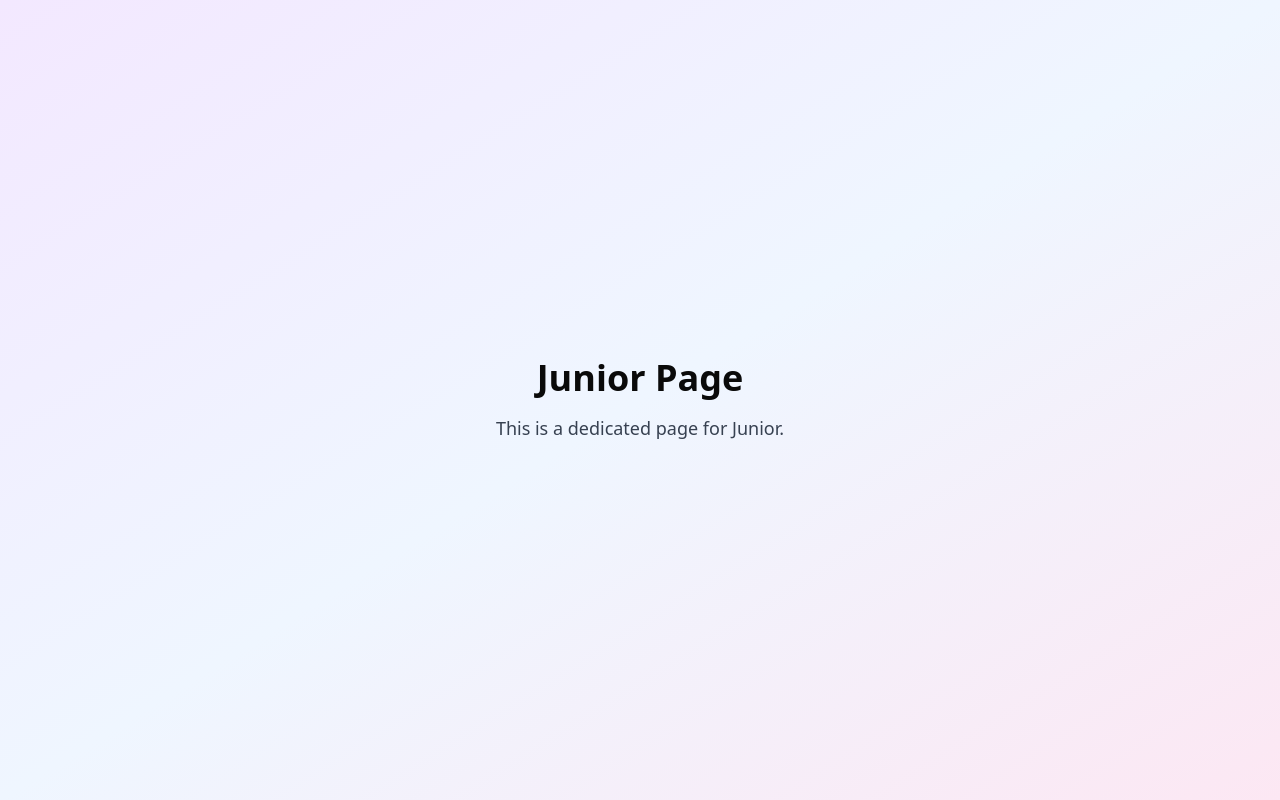
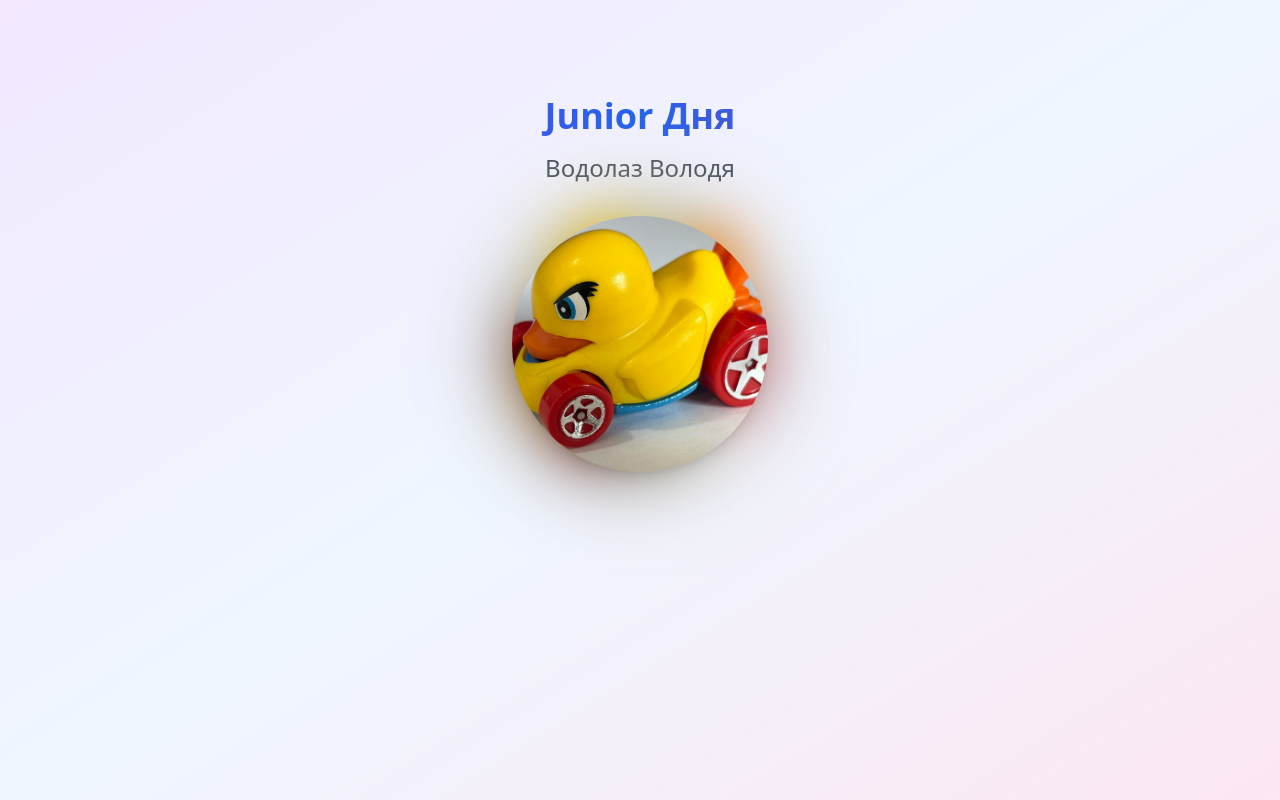
Before and after one commit to v-gulevich/b6-2025, a Next.js app: page /junior-of-the-day in a window 1280 px wide. Built offline with nearby package versions, Linux system fonts and the light colour scheme.

Commit message:
Add member data structure and display members in grid layout; enhance plan page with structured timetable

```diff
--- a/app/junior-of-the-day/page.tsx
+++ b/app/junior-of-the-day/page.tsx
@@ -1,8 +1,45 @@
+import Image from 'next/image';
+
+const todayJunior = {
+  name: "Водолаз Володя",
+  image: "/duck.webp",
+};
+
 export default function JuniorPage() {
   return (
-    <div className="flex flex-col items-center justify-center min-h-screen bg-gradient-to-br from-purple-100 via-blue-50 to-pink-100">
-      <h1 className="text-4xl font-bold mb-4">Junior Page</h1>
-      <p className="text-lg text-gray-700">This is a dedicated page for Junior.</p>
+    <div className="text-center pt-24 z-20 min-h-screen bg-gradient-to-br from-purple-100 via-blue-50 to-pink-100">
+      <h1 className="text-4xl md:text-6xs font-bold bg-gradient-to-r from-purple-600 via-blue-600 to-pink-600 bg-clip-text text-transparent">
+        Junior Дня
+      </h1>
+      <p className="mt-4 text-2xl text-gray-600 max-w-2xl mx-auto">{todayJunior.name}</p>
+      <div className="mt-8 relative flex justify-center items-center">
+        {/* Image-based glow effect */}
+        <div className="absolute scale-110">
+          <Image
+            src={todayJunior.image}
+            alt=""
+            className="w-64 h-64 rounded-full blur-2xl opacity-70"
+            width={256}
+            height={256}
+          />
+        </div>
+        <div className="absolute scale-105">
+          <Image
+            src={todayJunior.image}
+            alt=""
+            className="w-64 h-64 rounded-full blur-xl opacity-80"
+            width={256}
+            height={256}
+          />
+        </div>
+        <Image
+          src={todayJunior.image}
+          alt={todayJunior.name}
+          className="relative w-64 h-64 mx-auto shadow-lg object-cover rounded-full hover:scale-105 transition-transform duration-500"
+          width={256}
+          height={256}
+        />
+      </div>
     </div>
   );
 }
--- a/app/members/page.tsx
+++ b/app/members/page.tsx
@@ -1,8 +1,80 @@
+interface Member{
+  name: string;
+  room: string;
+  imageURI: string;
+}
+
+const members: Member[] = [
+  {
+    name: "Владислав Гулевич",
+    room: "301Б",
+    imageURI: "duck.webp",
+  },
+  {
+    name: "Алексей Жуковский",
+    room: "301Б",
+    imageURI: "duck.webp",
+  },
+  {
+    name: "Артём Сазановец",
+    room: "301А",
+    imageURI: "duck.webp",
+  },
+  {
+    name: "Ярослав Граховский",
+    room: "301А",
+    imageURI: "duck.webp",
+  },
+  {
+    name: "Даниил Пранович",
+    room: "302Б",
+    imageURI: "duck.webp",
+  },
+  {
+    name: "Алексей Праухин",
+    room: "302Б",
+    imageURI: "duck.webp",
+  },
+  {
+    name: "Сергей Полубок",
+    room: "302А",
+    imageURI: "duck.webp",
+  },
+  {
+    name: "Антон Зеленуха",
+    room: "302А",
+    imageURI: "duck.webp",
+  },
+  {
+    name: "Владимир Ардашев",
+    room: "303А",
+    imageURI: "duck.webp",
+  },
+  {
+    name: "Владимир Столяров",
+    room: "303А",
+    imageURI: "duck.webp",
+  },
+];
+
 export default function MembersPage() {
   return (
     <div className="flex flex-col items-center justify-center min-h-screen bg-gradient-to-br from-purple-100 via-blue-50 to-pink-100">
       <h1 className="text-4xl font-bold mb-4">Members Page</h1>
-      <p className="text-lg text-gray-700">This is a dedicated page for Members.</p>
+      <p className="text-lg text-gray-700 mb-8">This is a dedicated page for Members.</p>
+      <div className="grid grid-cols-1 sm:grid-cols-2 md:grid-cols-3 gap-6 w-full max-w-4xl">
+        {members.map((member, idx) => (
+          <div key={idx} className="flex flex-col items-center bg-white rounded-xl shadow-md p-6">
+            <img
+              src={member.imageURI}
+              alt={member.name}
+              className="w-24 h-24 rounded-full mb-4 object-cover border-2 border-purple-200"
+            />
+            <div className="text-xl font-semibold mb-1">{member.name}</div>
+            <div className="text-gray-500">Room: {member.room}</div>
+          </div>
+        ))}
+      </div>
     </div>
   );
 }
--- a/app/new-gen/page.tsx
+++ b/app/new-gen/page.tsx
@@ -1,8 +1,7 @@
 export default function NewGenPage() {
   return (
-    <div className="flex flex-col items-center justify-center min-h-screen bg-gradient-to-br from-purple-100 via-blue-50 to-pink-100">
-      <h1 className="text-4xl font-bold mb-4">New Gen Page</h1>
-      <p className="text-lg text-gray-700">This is a dedicated page for New Gen.</p>
+    <div className="flex items-center justify-center min-h-screen bg-black">
+      <span className="text-[85vw] text-white font-bold">?</span>
     </div>
   );
 }
--- a/app/plan-check/page.tsx
+++ b/app/plan-check/page.tsx
@@ -1,8 +1,34 @@
+// План дня как массив объектов
+const plan = {
+  todayDate: '🌸 11.06.2025 🌸',
+  dayNumber: 'день 7',
+  timeTable: [
+    { time: '7:30', event: 'доброе утречко' },
+    { time: '8:00', event: 'вкусно завтракаем' },
+    { time: '8:35', event: 'стоим в холле 1го, идем в УЛК' },
+    { time: '9:00', event: 'жестко учимся' },
+    { time: '12:45', event: 'ждем тимлида и возвращаемся домой' },
+    { time: '13:30', event: 'что-то типо обеда' },
+    { time: '14:00', event: 'План-часик 😎' },
+    { time: '15:00', event: 'Стратагема «Ура, каникулы!»' },
+    { time: '16:00', event: 'Образовательная программа в актовом' },
+    { time: '17:00', event: 'оформляем профильное+спортик' },
+    { time: '18:30', event: 'Ужин' },
+    { time: '19:00', event: 'лекторий в актовом' },
+    { time: '21:00', event: '2ой ужин' },
+    { time: '21:30', event: 'вечерний разговор' },
+    { time: '22:00', event: 'подготовка ко сну' },
+    { time: '23:00', event: 'спокойной ночи' },
+  ]
+}
+
+
+
 export default function PlanPage() {
   return (
     <div className="flex flex-col items-center justify-center min-h-screen bg-gradient-to-br from-purple-100 via-blue-50 to-pink-100 py-8 px-2">
-      <h1 className="text-4xl font-bold mb-2">🌸 11.06.2025 🌸</h1>
-      <h1 className="text-xl font-bold mb-2">день 7</h1>
+      <h1 className="text-4xl font-bold mb-2">{plan.todayDate}</h1>
+      <h1 className="text-xl font-bold mb-2">{plan.dayNumber}</h1>
       <p className="text-lg text-gray-700 mb-8">План дня</p>
       <div className="w-full max-w-xl bg-white/70 rounded-xl shadow-lg p-4">
         <table className="w-full text-left border-separate border-spacing-y-2">
@@ -13,22 +39,12 @@ export default function PlanPage() {
             </tr>
           </thead>
           <tbody>
-            <tr><td className="py-1 px-3 font-mono">7:30</td><td className="py-1 px-3">доброе утречко</td></tr>
-            <tr><td className="py-1 px-3 font-mono">8:00</td><td className="py-1 px-3">вкусно завтракаем</td></tr>
-            <tr><td className="py-1 px-3 font-mono">8:35</td><td className="py-1 px-3">стоим в холле 1го, идем в УЛК</td></tr>
-            <tr><td className="py-1 px-3 font-mono">9:00</td><td className="py-1 px-3">жестко учимся</td></tr>
-            <tr><td className="py-1 px-3 font-mono">12:45</td><td className="py-1 px-3">ждем тимлида и возвращаемся домой</td></tr>
-            <tr><td className="py-1 px-3 font-mono">13:30</td><td className="py-1 px-3">что-то типо обеда</td></tr>
-            <tr><td className="py-1 px-3 font-mono">14:00</td><td className="py-1 px-3">План-часик 😎</td></tr>
-            <tr><td className="py-1 px-3 font-mono">15:00</td><td className="py-1 px-3">Стратагема «Ура, каникулы!»</td></tr>
-            <tr><td className="py-1 px-3 font-mono">16:00</td><td className="py-1 px-3">Образовательная программа в актовом</td></tr>
-            <tr><td className="py-1 px-3 font-mono">17:00</td><td className="py-1 px-3">оформляем профильное+спортик</td></tr>
-            <tr><td className="py-1 px-3 font-mono">18:30</td><td className="py-1 px-3">Ужин</td></tr>
-            <tr><td className="py-1 px-3 font-mono">19:00</td><td className="py-1 px-3">лекторий в актовом</td></tr>
-            <tr><td className="py-1 px-3 font-mono">21:00</td><td className="py-1 px-3">2ой ужин</td></tr>
-            <tr><td className="py-1 px-3 font-mono">21:30</td><td className="py-1 px-3">вечерний разговор</td></tr>
-            <tr><td className="py-1 px-3 font-mono">22:00</td><td className="py-1 px-3">подготовка ко сну</td></tr>
-            <tr><td className="py-1 px-3 font-mono">23:00</td><td className="py-1 px-3">спокойной ночи</td></tr>
+            {plan.timeTable.map(({ time, event }) => (
+              <tr key={time + event}>
+                <td className="py-1 px-3 font-mono">{time}</td>
+                <td className="py-1 px-3">{event}</td>
+              </tr>
+            ))}
           </tbody>
         </table>
       </div>
```
